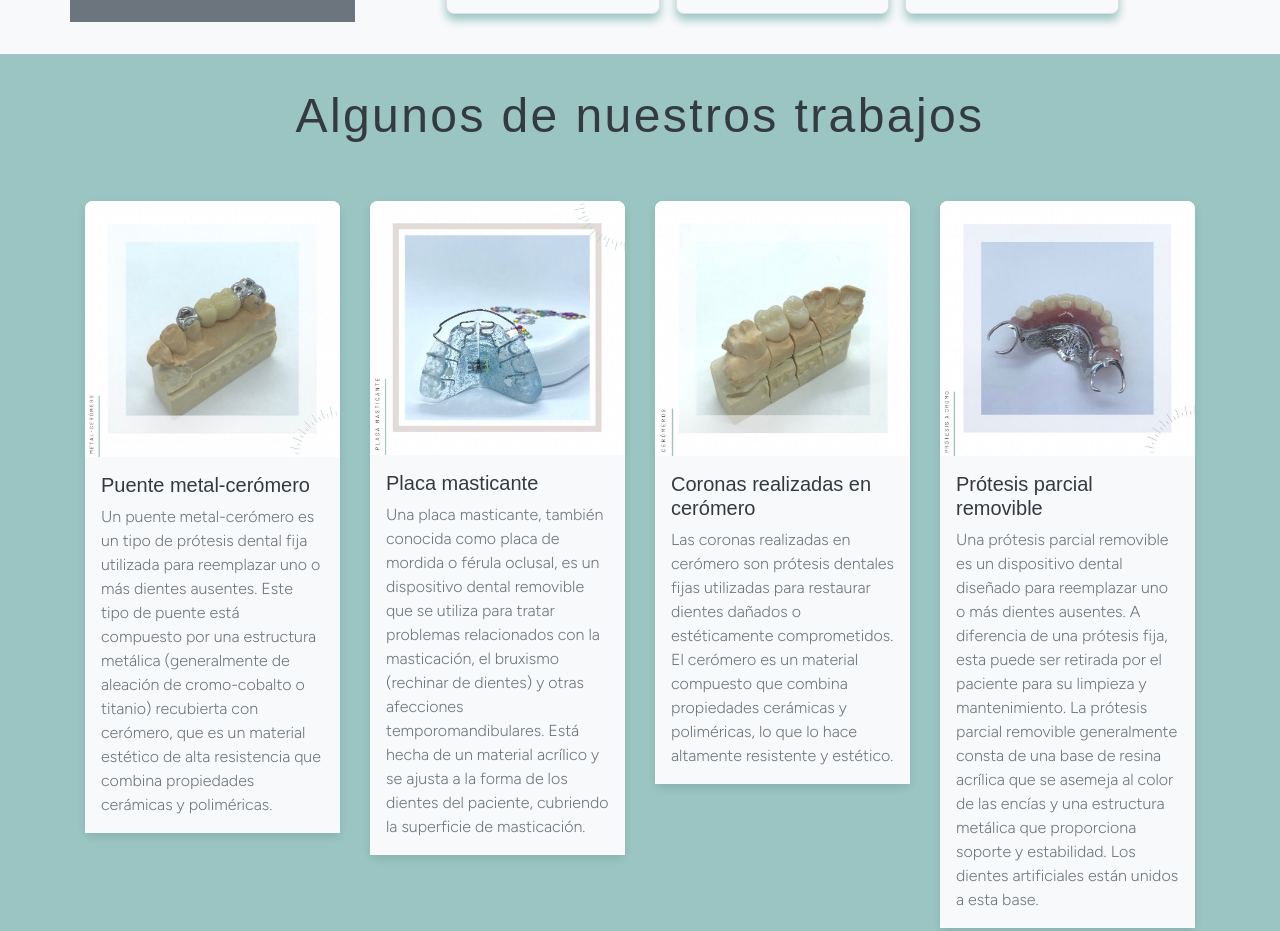
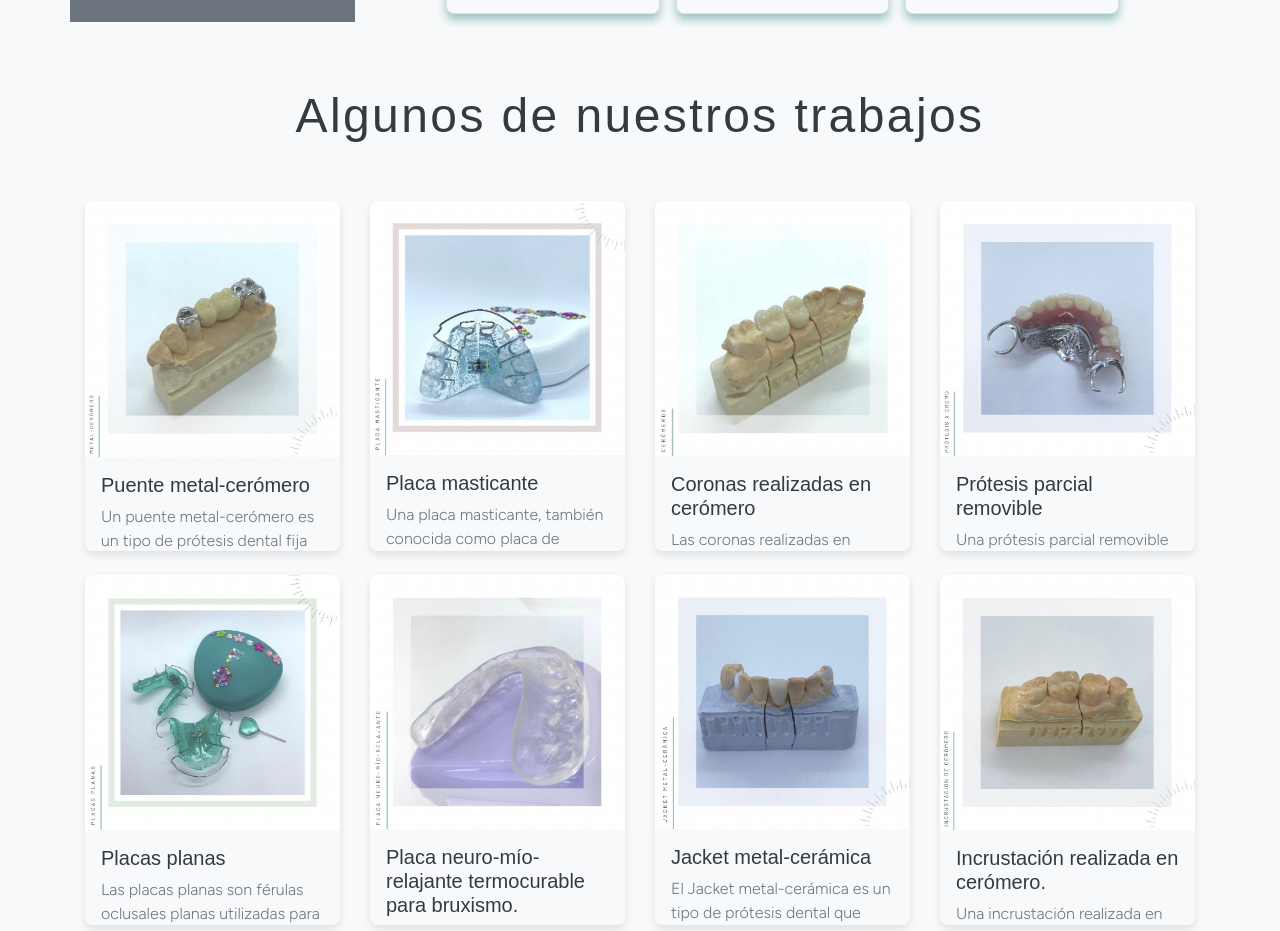
Before and after one commit to fedecores/colab-2.0, a website: page index.html in a window 1280 px wide. Shown: the part 1198-2129 px from the top of the page. Drawn offline with nearby package versions, Linux system fonts and the light colour scheme; a web font is replaced by a local one.

Commit message:
update 19.1

```diff
--- a/SCSS/main.scss
+++ b/SCSS/main.scss
@@ -131,25 +131,35 @@
 
 .works {
   padding: 2rem 0;
-  background-color: $primary-color;
+  background-color: $background-color;
 
   h2 {
-      font-family: $font-family_titles;
-      color: $text-color;
-      text-align: center;
-      margin-bottom: 2rem;
-      font-size: 3rem;
+    font-family: $font-family_titles;
+    color: $text-color;
+    text-align: center;
+    margin-bottom: 2rem;
+    font-size: 3rem;
+}
+  .row {
+      display: flex;
+      flex-wrap: wrap;
   }
 
   .card {
+      display: flex;
+      flex-direction: column;
+      justify-content: space-between;
       border: none;
       border-radius: 8px;
       box-shadow: 0 4px 8px rgba(0, 0, 0, 0.1);
-      transition: transform 0.3s ease, box-shadow 0.3s ease;
+      transition: transform 0.3s ease, box-shadow 0.3s ease, max-height 0.3s ease;
+      max-height: 350px; // Altura máxima inicial de la tarjeta
+      overflow: hidden; // Oculta el contenido que desborda
 
       &:hover {
           transform: scale(1.05);
           box-shadow: 0 6px 12px rgba(0, 0, 0, 0.2);
+          max-height: none; // Permite que la tarjeta se expanda completamente
       }
 
       .card-img-top {
@@ -161,6 +171,7 @@
       .card-body {
           background-color: $background-color;
           padding: 1rem;
+          flex-grow: 1; // Permite que el cuerpo de la tarjeta crezca para llenar el espacio disponible
 
           .card-title {
               font-family: $font-family_titles;
--- a/index.html
+++ b/index.html
@@ -74,7 +74,7 @@
                             <a class="nav-link" href="#about-us">Nosotros</a>
                         </li>
                         <li class="nav-item">
-                            <a class="nav-link" href="#">Trabajos</a>
+                            <a class="nav-link" href="#works">Trabajos</a>
                         </li>
                         <li class="nav-item">
                             <a class="nav-link" href="#">Contacto</a>
```
Also changed, not shown: CSS/styles.css, 1 other file. Lines whose indentation alone changed are shown as unchanged.
